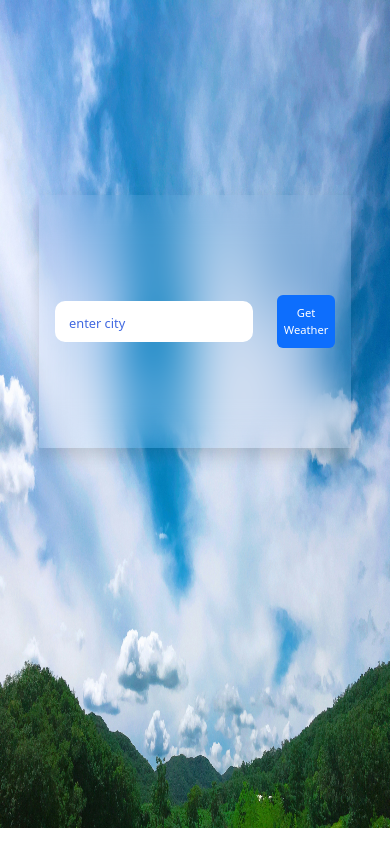
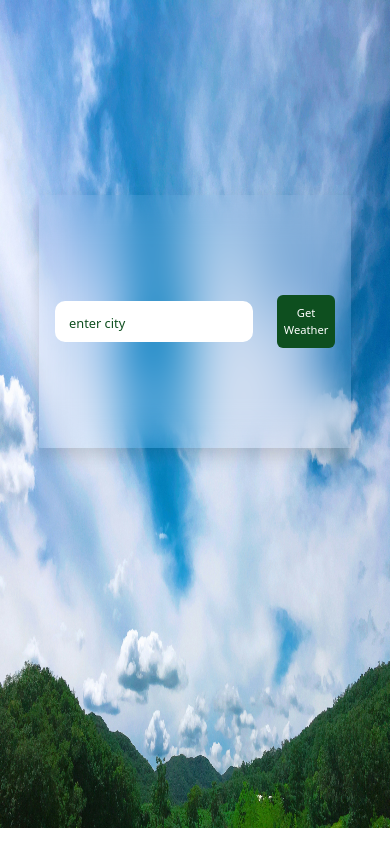
Before and after one commit to oluvick01/Weather-App, a plain HTML site: page index.html in a window 390 px wide. Drawn offline with nearby package versions, Linux system fonts and the light colour scheme.

Commit message:
changing button color

```diff
--- a/style.css
+++ b/style.css
@@ -39,24 +39,24 @@ width: 50%;
 
     padding: 5% 5%;
     outline: none;
-    color: royalblue;
+     color: rgb(14, 79, 31) !important;
 }
 .weather-input::placeholder{
     font-size: 0.8rem;
-    color: royalblue;
+     color: rgb(14, 79, 31) !important;
 }
 .get-weather-btn{
      outline: none;
      color: royalblue;
      font-size: 0.8rem !important;
      width: auto;
-
+   background-color: rgb(14, 79, 31) !important;
      :hover{
         background-color: aqua !important;
      }
 }
 .weather-content{
-    color: blue;
+     color: rgb(14, 79, 31) !important;
     font-size: 1rem;
     font-weight: light;
 }
@@ -79,20 +79,14 @@ width: 80%;
     outline: none;
     color: royalblue;
 }
-.weather-input::placeholder{
-    font-size: 0.8rem;
-    color: royalblue;
-}
 .get-weather-btn{
      outline: none;
-     color: royalblue;
      font-size: 0.7rem !important;
      width: auto;
       padding: 3% 2%;
 }
 .weather-content{
-    color: blue;
-    font-size: 0.8rem;
+    font-size: 1rem;
     font-weight: light;
 }
 }
```
